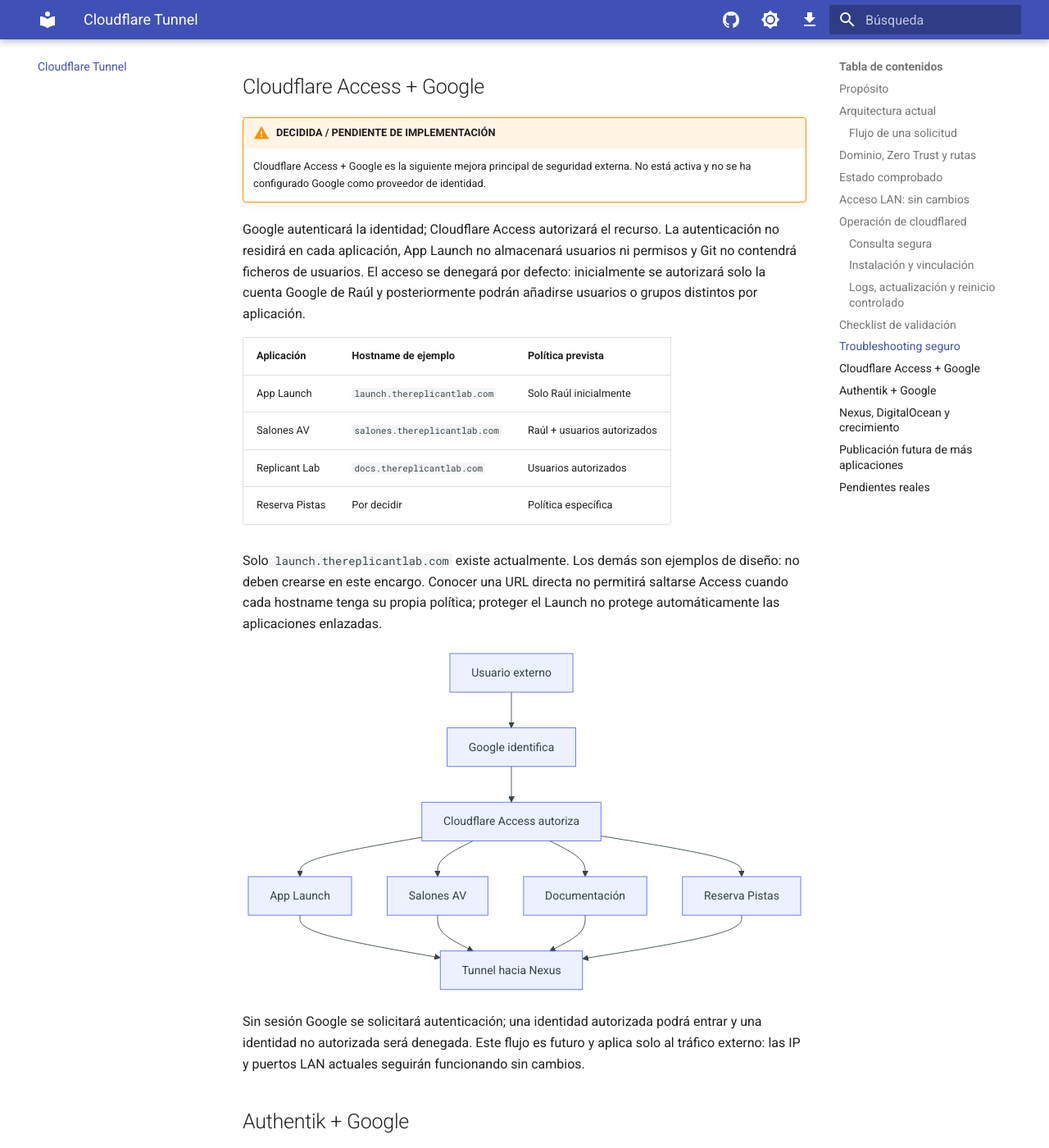
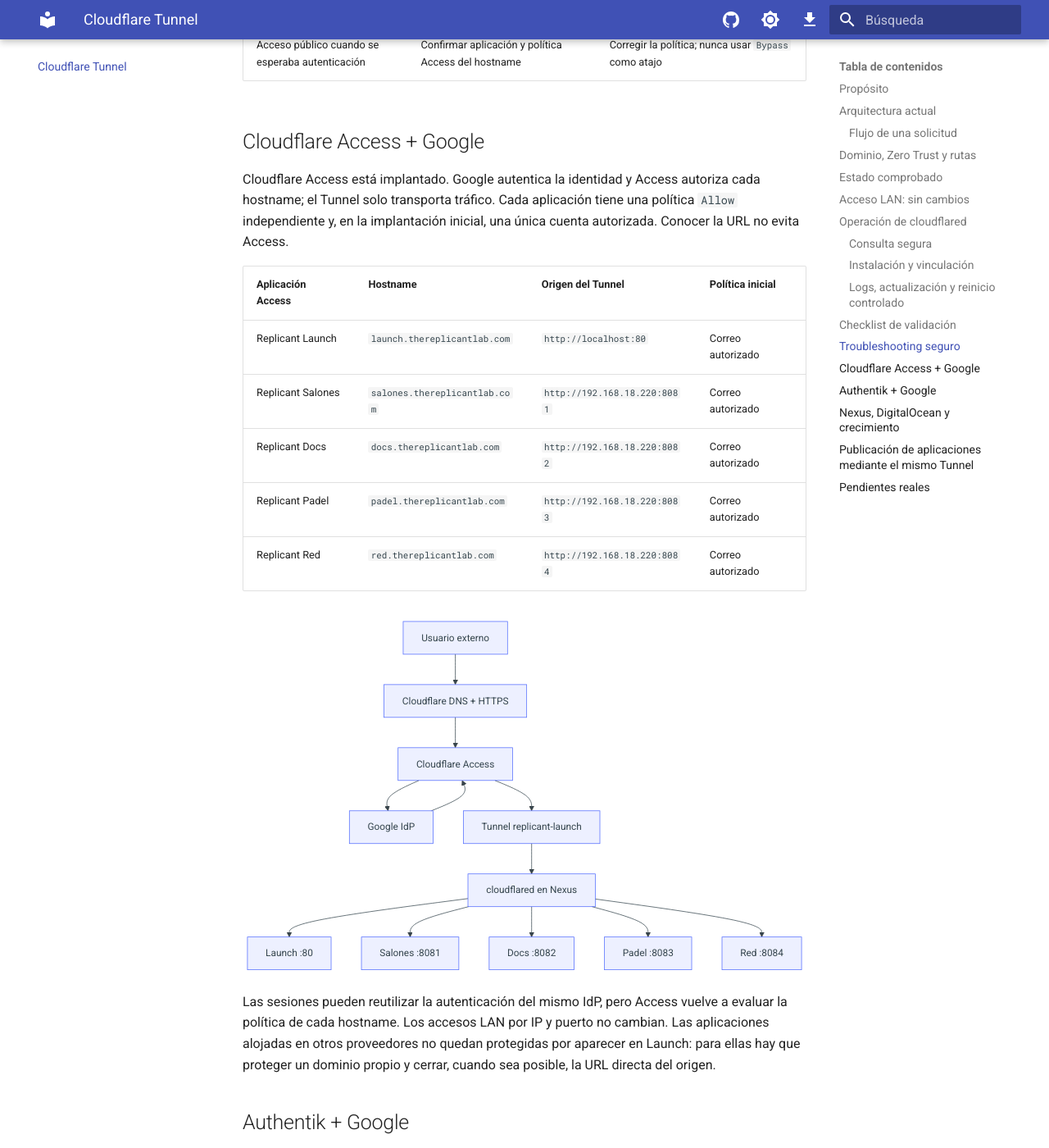
Before and after one commit to ratienza/infra-replicant-lab, an MkDocs documentation site: the page built from docs/red/cloudflare-tunnel.md, in a window 1280 px wide and 1400 px high, scrolled down 6342 px. Shown: the whole window at 82% size. Built offline with MkDocs 1.6.1 and Material for MkDocs 9.7.7, drawn with Linux system fonts in a browser that asks for light colours; a script that is not in the unit is left out; some of the changed text lies outside the part shown.

Commit message:
docs: record implemented Cloudflare Access topology

````diff
--- a/docs/red/cloudflare-tunnel.md
+++ b/docs/red/cloudflare-tunnel.md
@@ -1,10 +1,11 @@
 # Cloudflare Tunnel
 
-Guía canónica de publicación externa de Replicant Lab. Describe el estado confirmado de la ruta actual, su operación segura y los diseños aprobados que todavía **no** se han implementado.
+Guía canónica de publicación externa de Replicant Lab. Describe el estado implantado de Cloudflare Tunnel, Google como proveedor de identidad y la autorización independiente de cada hostname mediante Cloudflare Access.
 
-!!! important "Estados de esta guía"
-    **Implementado y validado:** dominio, Zero Trust Free, Tunnel `replicant-launch`, `launch.thereplicantlab.com` y App Launch de Nexus como origen.
-    **Decidido / pendiente:** Cloudflare Access + Google y autorización independiente por aplicación.
+!!! important "Estado vigente"
+    **Implementado:** un único Tunnel `replicant-launch`, cinco hostnames públicos, Google como IdP y una aplicación/política Access independiente por hostname.
+    **Validado:** configuración estructural de DNS, Tunnel y Access; autenticación correcta de Launch y catálogo local sano.
+    **Pendiente de merge/despliegue:** el cambio de enlaces del catálogo Nexus se revisa en `Apps_Lauch#15`.
     **Evolución futura opcional:** Authentik + Google. No forma parte del runtime actual.
 
 ## Propósito
@@ -163,41 +164,36 @@
 | Funciona en LAN pero no desde móvil | Comparar origen local, Tunnel y DNS externo | No usar port forwarding como atajo |
 | Cloudflare responde pero App Launch no | Verificar HTTP local en `localhost:80` | Tratarlo como fallo del origen, no del DNS |
 | App funciona localmente pero el Tunnel no | Verificar servicio y estado del Tunnel | Diagnosticar con Cloudflare, sin tocar aplicaciones |
-| Acceso público cuando se esperaba autenticación | Confirmar si existe una app/política Access | Actualmente es el comportamiento esperado: Access está pendiente |
+| Acceso público cuando se esperaba autenticación | Confirmar aplicación y política Access del hostname | Corregir la política; nunca usar `Bypass` como atajo |
 
 ## Cloudflare Access + Google
 
-!!! warning "DECIDIDA / PENDIENTE DE IMPLEMENTACIÓN"
-    Cloudflare Access + Google es la siguiente mejora principal de seguridad externa. No está activa y no se ha configurado Google como proveedor de identidad.
+Cloudflare Access está implantado. Google autentica la identidad y Access autoriza cada hostname; el Tunnel solo transporta tráfico. Cada aplicación tiene una política `Allow` independiente y, en la implantación inicial, una única cuenta autorizada. Conocer la URL no evita Access.
 
-Google autenticará la identidad; Cloudflare Access autorizará el recurso. La autenticación no residirá en cada aplicación, App Launch no almacenará usuarios ni permisos y Git no contendrá ficheros de usuarios. El acceso se denegará por defecto: inicialmente se autorizará solo la cuenta Google de Raúl y posteriormente podrán añadirse usuarios o grupos distintos por aplicación.
-
-| Aplicación | Hostname de ejemplo | Política prevista |
-|---|---|---|
-| App Launch | `launch.thereplicantlab.com` | Solo Raúl inicialmente |
-| Salones AV | `salones.thereplicantlab.com` | Raúl + usuarios autorizados |
-| Replicant Lab | `docs.thereplicantlab.com` | Usuarios autorizados |
-| Reserva Pistas | Por decidir | Política específica |
-
-Solo `launch.thereplicantlab.com` existe actualmente. Los demás son ejemplos de diseño: no deben crearse en este encargo. Conocer una URL directa no permitirá saltarse Access cuando cada hostname tenga su propia política; proteger el Launch no protege automáticamente las aplicaciones enlazadas.
+| Aplicación Access | Hostname | Origen del Tunnel | Política inicial |
+|---|---|---|---|
+| Replicant Launch | `launch.thereplicantlab.com` | `http://localhost:80` | Correo autorizado |
+| Replicant Salones | `salones.thereplicantlab.com` | `http://192.168.18.220:8081` | Correo autorizado |
+| Replicant Docs | `docs.thereplicantlab.com` | `http://192.168.18.220:8082` | Correo autorizado |
+| Replicant Padel | `padel.thereplicantlab.com` | `http://192.168.18.220:8083` | Correo autorizado |
+| Replicant Red | `red.thereplicantlab.com` | `http://192.168.18.220:8084` | Correo autorizado |
 
 ```mermaid
 flowchart TD
-    U["Usuario externo"] --> G["Google identifica"]
-    G --> A["Cloudflare Access autoriza"]
-
-    A --> L["App Launch"]
-    A --> S["Salones AV"]
-    A --> D["Documentación"]
-    A --> R["Reserva Pistas"]
-
-    L --> T["Tunnel hacia Nexus"]
-    S --> T
-    D --> T
-    R --> T
+    U["Usuario externo"] --> C["Cloudflare DNS + HTTPS"]
+    C --> A["Cloudflare Access"]
+    A --> G["Google IdP"]
+    G --> A
+    A --> T["Tunnel replicant-launch"]
+    T --> F["cloudflared en Nexus"]
+    F --> L["Launch :80"]
+    F --> S["Salones :8081"]
+    F --> D["Docs :8082"]
+    F --> P["Padel :8083"]
+    F --> R["Red :8084"]
 ```
 
-Sin sesión Google se solicitará autenticación; una identidad autorizada podrá entrar y una identidad no autorizada será denegada. Este flujo es futuro y aplica solo al tráfico externo: las IP y puertos LAN actuales seguirán funcionando sin cambios.
+Las sesiones pueden reutilizar la autenticación del mismo IdP, pero Access vuelve a evaluar la política de cada hostname. Los accesos LAN por IP y puerto no cambian. Las aplicaciones alojadas en otros proveedores no quedan protegidas por aparecer en Launch: para ellas hay que proteger un dominio propio y cerrar, cuando sea posible, la URL directa del origen.
 
 ## Authentik + Google
 
@@ -234,23 +230,22 @@
     H --> D["DigitalOcean<br/>producción 24x7"]
 ```
 
-## Publicación futura de más aplicaciones
+## Publicación de aplicaciones mediante el mismo Tunnel
 
-El mismo Tunnel puede publicar varias aplicaciones mediante hostnames diferentes; no se necesita un `cloudflared` ni un Tunnel por aplicación. Cada hostname futuro requiere una política Access propia y una auditoría de la dirección exacta del origen antes de publicarse.
+El mismo Tunnel publica varias aplicaciones con hostnames distintos; no existe un Tunnel por aplicación. Todas las reglas se sitúan antes del fallback `http_status:404` y no se abre ningún puerto del router.
 
 | Hostname | Origen Nexus | Estado |
 |---|---|---|
 | `launch.thereplicantlab.com` | `http://localhost:80` | Implementado |
-| `salones.thereplicantlab.com` | Servicio Salones AV en `8081` | Ejemplo futuro |
-| `docs.thereplicantlab.com` | Replicant Lab en `8082` | Ejemplo futuro |
-| Hostname por decidir | Reserva Pistas en `8083` | Ejemplo futuro |
-
-Algunos servicios pueden escuchar en `localhost` y otros estar ligados a la IP LAN. No se cambia ningún binding sin auditoría y autorización.
+| `salones.thereplicantlab.com` | `http://192.168.18.220:8081` | Implementado |
+| `docs.thereplicantlab.com` | `http://192.168.18.220:8082` | Implementado |
+| `padel.thereplicantlab.com` | `http://192.168.18.220:8083` | Implementado |
+| `red.thereplicantlab.com` | `http://192.168.18.220:8084` | Implementado |
 
 ## Pendientes reales
 
-1. Implementar Cloudflare Access + Google, con denegación por defecto y Raúl como primer usuario.
-2. Definir y aplicar autorización independiente por aplicación/hostname, incluida la protección de URLs directas.
-3. Decidir qué servicios de Nexus se publicarán y crear hostnames solo mediante encargo autorizado.
-4. Monitorizar el Tunnel, configurar alertas y revisar backups de configuración no secreta.
+1. Revisar y desplegar el cambio del catálogo Nexus propuesto en `Apps_Lauch#15`.
+2. Validar desde móvil cada hostname tras la autenticación y registrar el resultado.
+3. Monitorizar el Tunnel, configurar alertas y revisar backups de configuración no secreta.
+4. Auditar por separado las URLs directas de aplicaciones alojadas en AI Studio, Firebase, Cloud Run o DigitalOcean.
 5. Auditar el Launch duplicado de DigitalOcean antes de decidir retirada o redirección.
````
